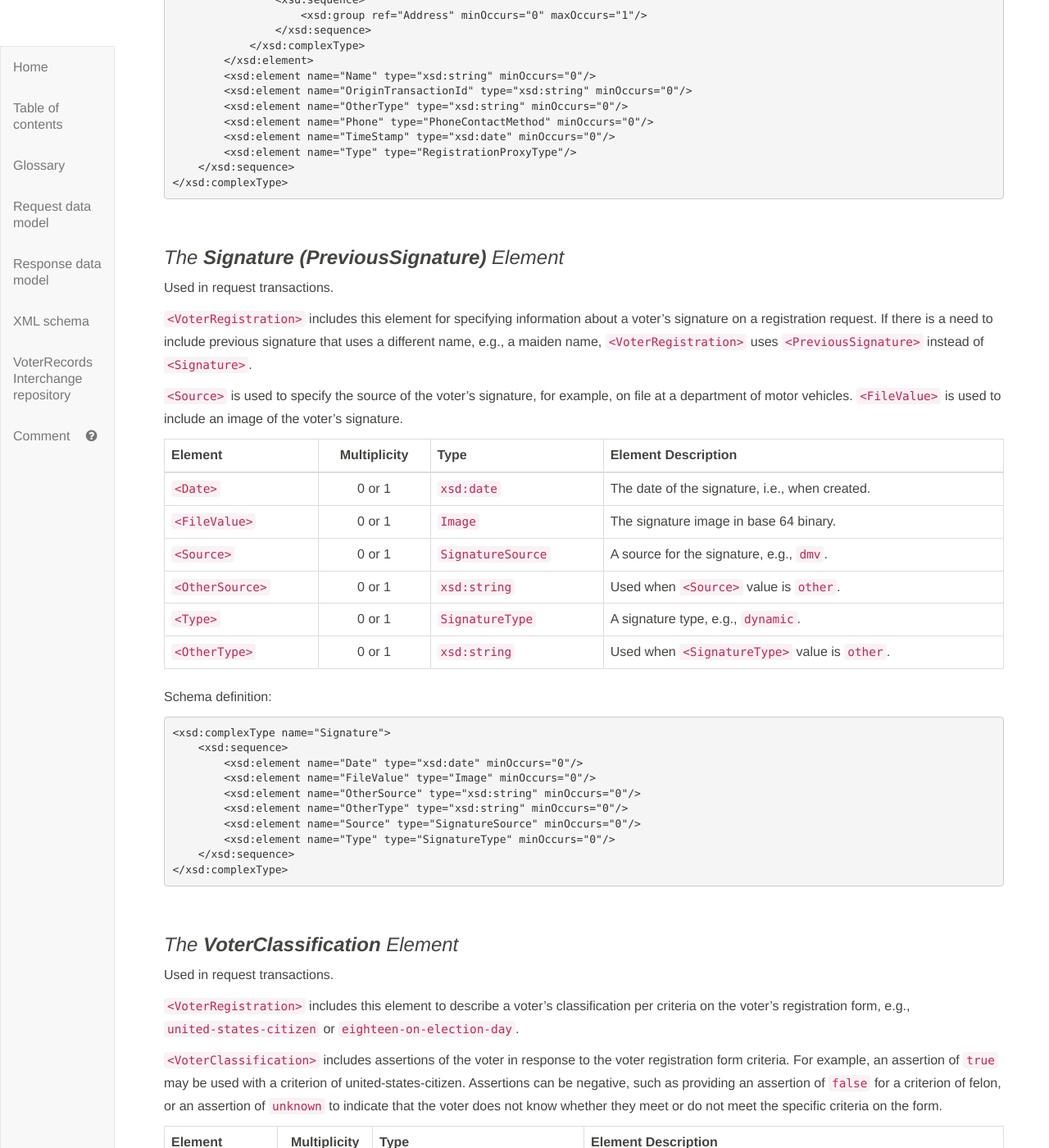
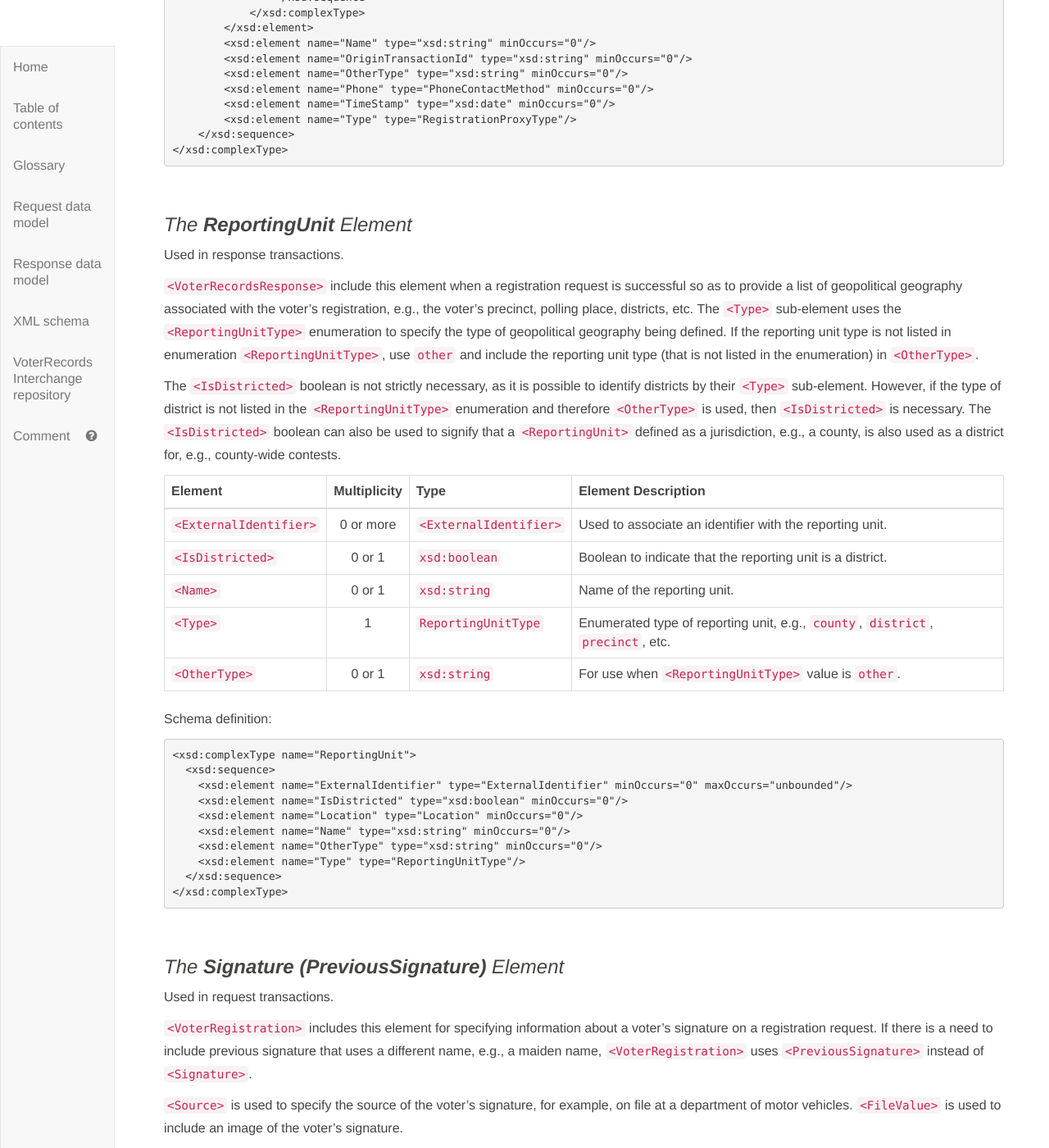
Before and after one commit to usnistgov/VoterRecordsInterchange, a Jekyll site: the page built from index.md, in a window 1280 px wide and 1400 px high, scrolled down 40979 px. Shown: the whole window at 82% size. Built offline with Jekyll 4.4.1, drawn with Linux system fonts in a browser that asks for light colours; our own code applies the rules of GitHub Pages for plain Markdown files; some of the changed text lies outside the part shown.

Commit message:
new text

```diff
--- a/index.md
+++ b/index.md
@@ -913,7 +912,7 @@ Schema Definition:
 
     <xsd:simpleType name="SignatureType">
         <xsd:restriction base="xsd:string">
-            <xsd:enumeration value="digital"/>
+
             <xsd:enumeration value="dynamic"/>
             <xsd:enumeration value="electronic"/>
             <xsd:enumeration value="other"/>
@@ -1508,6 +1507,36 @@ Schema definition:
 
 <br>
 
+### *The **ReportingUnit** Element*
+Used in response transactions.
+
+`<VoterRecordsResponse>` include this element when a registration request is successful so as to provide a list of geopolitical geography associated with the voter's registration, e.g., the voter's precinct, polling place, districts, etc.  The `<Type>` sub-element uses the `<ReportingUnitType>` enumeration to specify the type of geopolitical geography being defined. If the reporting unit type is not listed in enumeration `<ReportingUnitType>`, use `other` and include the reporting unit type (that is not listed in the enumeration) in `<OtherType>`.
+
+The `<IsDistricted>` boolean is not strictly necessary, as it is possible to identify districts by their `<Type>` sub-element.  However, if the type of district is not listed in the `<ReportingUnitType>` enumeration and therefore `<OtherType>` is used, then `<IsDistricted>` is necessary.  The `<IsDistricted>` boolean can also be used to signify that a `<ReportingUnit>` defined as a jurisdiction, e.g., a county, is also used as a district for, e.g., county-wide contests.
+
+Element | Multiplicity | Type | Element Description
+--- | :---: | --- | ---
+`<ExternalIdentifier>` | 0 or more | `<ExternalIdentifier>` | Used to associate an identifier with the reporting unit.
+`<IsDistricted>` | 0 or 1 | `xsd:boolean` | Boolean to indicate that the reporting unit is a district.
+`<Name>` | 0 or 1 | `xsd:string` | Name of the reporting unit.
+`<Type>` | 1 | `ReportingUnitType` | Enumerated type of reporting unit, e.g., `county`, `district`, `precinct`, etc.
+`<OtherType>` | 0 or 1 | `xsd:string` | For use when `<ReportingUnitType>` value is `other`.
+
+Schema definition:
+
+    <xsd:complexType name="ReportingUnit">
+      <xsd:sequence>
+        <xsd:element name="ExternalIdentifier" type="ExternalIdentifier" minOccurs="0" maxOccurs="unbounded"/>
+        <xsd:element name="IsDistricted" type="xsd:boolean" minOccurs="0"/>
+        <xsd:element name="Location" type="Location" minOccurs="0"/>
+        <xsd:element name="Name" type="xsd:string" minOccurs="0"/>
+        <xsd:element name="OtherType" type="xsd:string" minOccurs="0"/>
+        <xsd:element name="Type" type="ReportingUnitType"/>
+      </xsd:sequence>
+    </xsd:complexType>
+
+<br>
+
 ### *The **Signature (PreviousSignature)** Element*
 Used in request transactions.
 
@@ -1625,10 +1654,10 @@ Schema definition:
             <xsd:element name="GeneratedDate" type="xsd:date"/>
             <xsd:element name="Issuer" type="xsd:string" minOccurs="0"/>
             <xsd:element name="OtherType" type="xsd:string" minOccurs="0"/>
-            <xsd:element ref="ds:Signature" minOccurs="0"/>
             <xsd:element name="TransactionId" type="xsd:string" minOccurs="0"/>
             <xsd:element name="Type" type="RegistrationRequestType" maxOccurs="unbounded"/>
             <xsd:element name="VendorApplicationId" type="xsd:string" minOccurs="0"/>
+            <xsd:element ref="ds:Signature" minOccurs="0"/>
         </xsd:sequence>
     </xsd:complexType>
     <xsd:complexType name="VoterRecordsResponse" abstract="true">
```
Also changed, not shown: other parts of index.md (+0 -1 lines).
